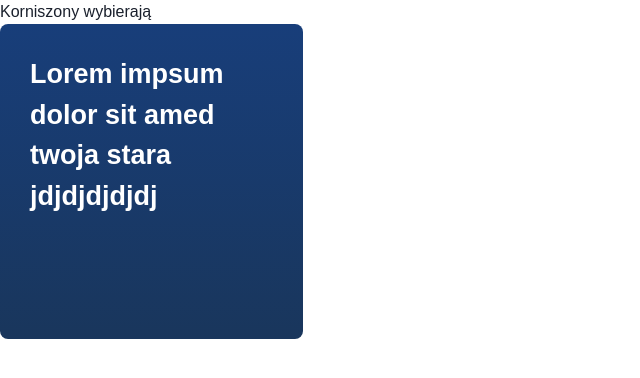
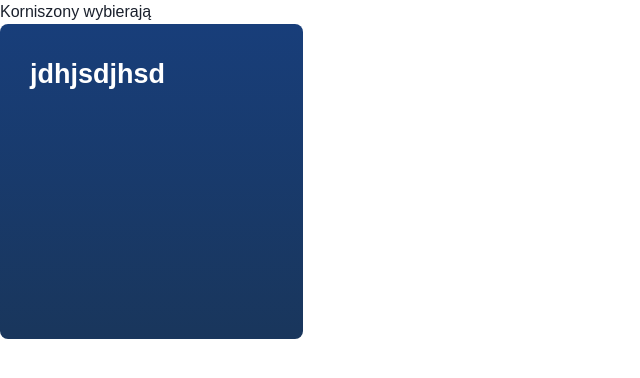
Before and after one commit to Matipolit/Korniszony23, a React (Vite) app: page / in a window 1280 px wide. Shown: the top 378 px of the page, without its empty margins (0-640 px from the left). Built offline with nearby package versions, Linux system fonts and the light colour scheme.

Commit message:
feat: children

```diff
--- a/src/App.jsx
+++ b/src/App.jsx
@@ -7,7 +7,7 @@ function App() {
   return (
     <>
       <Text>Korniszony wybierają</Text>
-      <Rectangle></Rectangle>
+      <Rectangle>jdhjsdjhsd</Rectangle>
     </>
   )
 }
--- a/src/Rectangle.jsx
+++ b/src/Rectangle.jsx
@@ -1,6 +1,7 @@
-import { Box, Text, Center} from '@chakra-ui/react'
+import { Box, Text} from '@chakra-ui/react'
+import { children } from 'react';
 
-function Rectangle() {
+function Rectangle( {children}) {
     return(
         <Box bgGradient='linear-gradient(180deg, #183E7A 0%, #19365C 100%);'
         color='white'
@@ -16,7 +17,7 @@ function Rectangle() {
          fontSize='27px'
          fontWeight='700'
          >
-            Lorem impsum dolor sit amed twoja stara jdjdjdjdjdj</Text>
+            {children}</Text>
         </Box>
     )
 }
```
